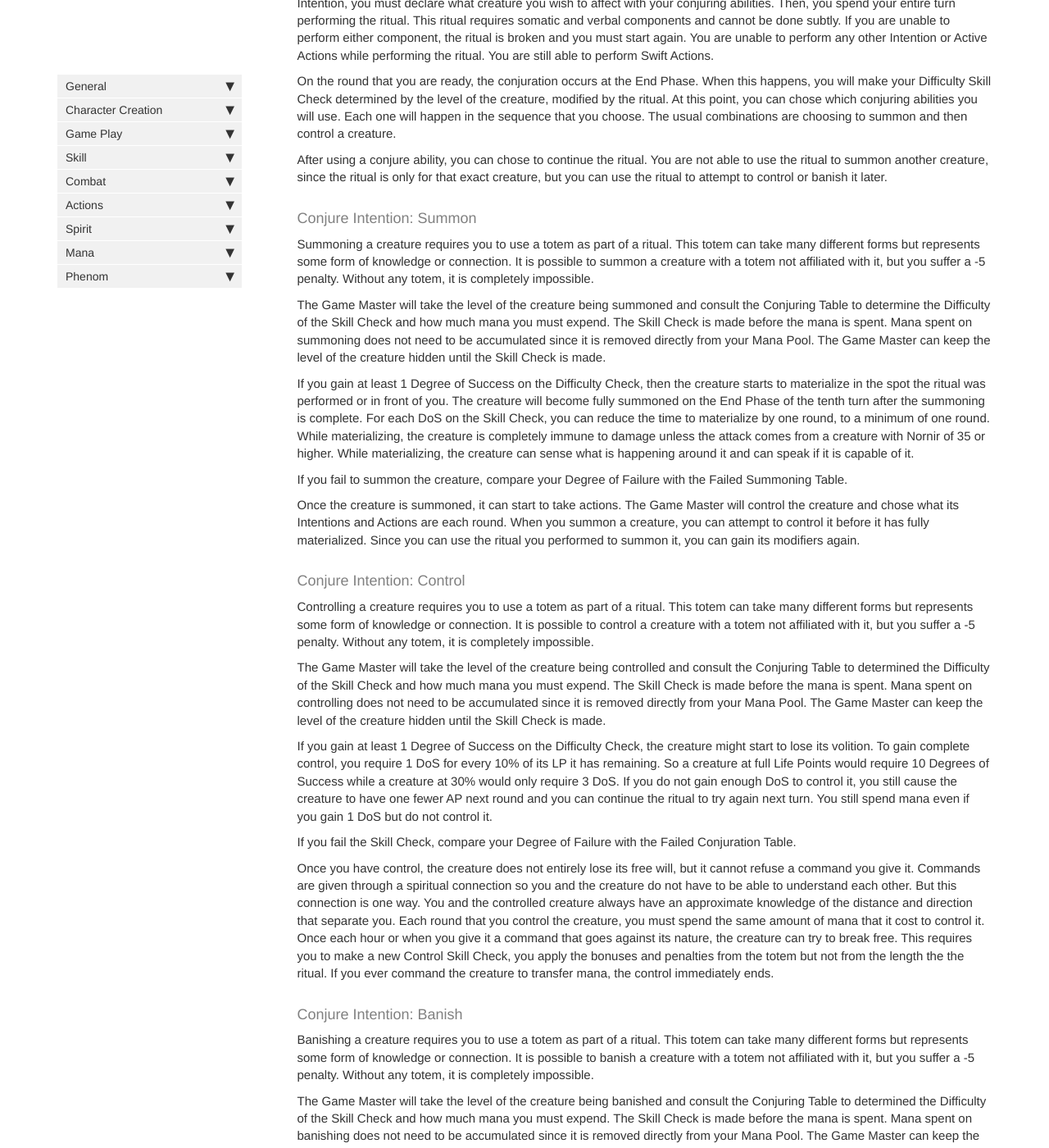
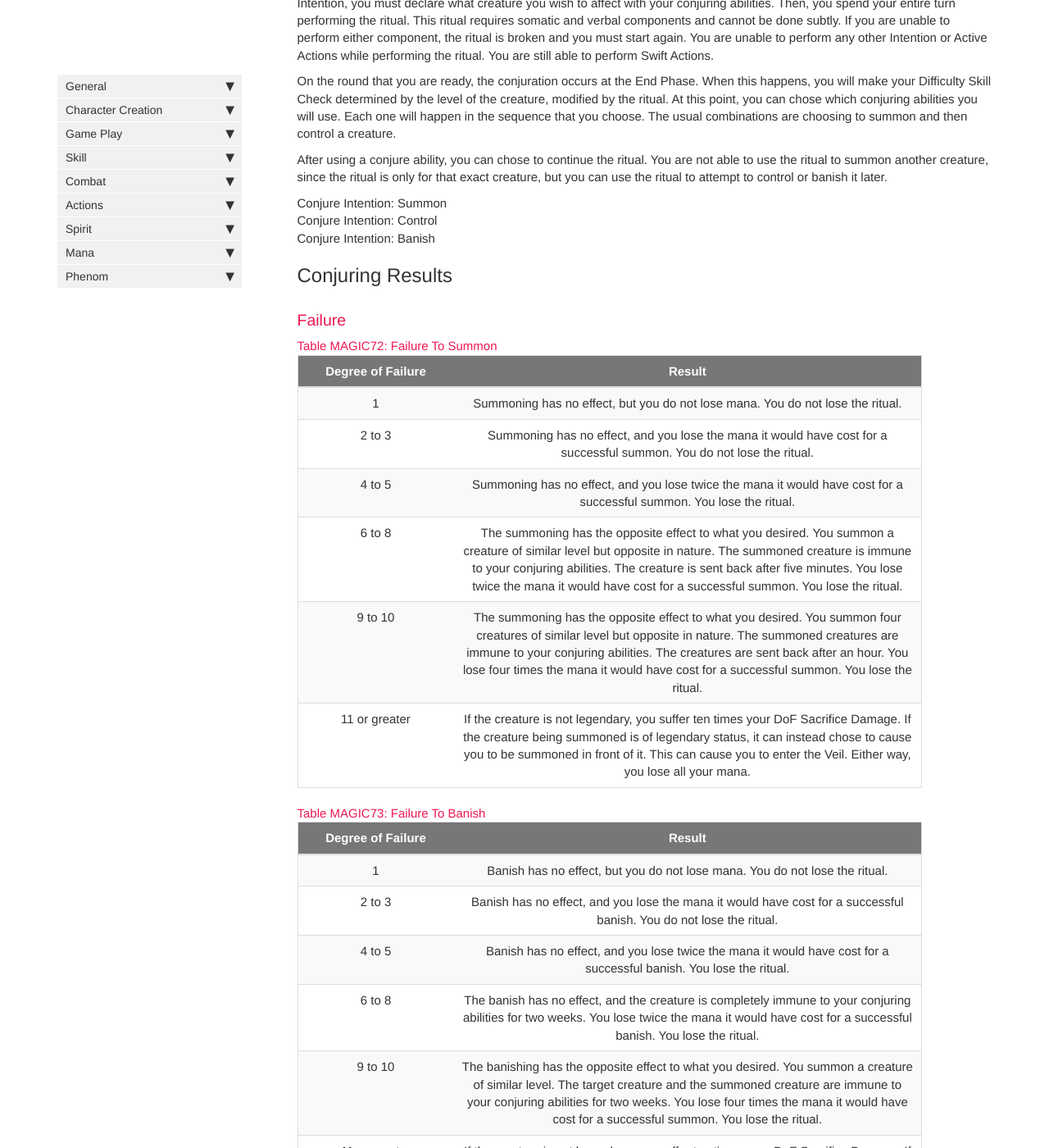
Before and after one commit to kaiser-rpg/KaiserRPG.github.io, a Jekyll site: the page built from pages/rule/mana/conjure/conjure.md, in a window 1280 px wide and 1400 px high, scrolled down 640 px. Shown: the whole window at 82% size. Built offline with Jekyll 4.4.1, drawn with Linux system fonts in a browser that asks for light colours; nearby versions of some CDN libraries; comment, search, counter and statistics services are not loaded; some of the changed text lies outside the part shown.

Commit message:
folding test

```diff
--- /dev/null
+++ b/_includes/intention/conjure-banish-f.md
@@ -0,0 +1,4 @@
+<details>
+  <summary>Conjure Intention: Banish</summary>
+  {% include intention/conjure-banish.md %}
+</details>
--- /dev/null
+++ b/_includes/intention/conjure-control-f.md
@@ -0,0 +1,4 @@
+<details>
+  <summary>Conjure Intention: Control</summary>
+  {% include intention/conjure-control.md %}
+</details>
--- /dev/null
+++ b/_includes/intention/conjure-summon-f.md
@@ -0,0 +1,4 @@
+<details>
+  <summary>Conjure Intention: Summon</summary>
+  {% include intention/conjure-summon.md %}
+</details>
--- a/_includes/intention/conjure.md
+++ b/_includes/intention/conjure.md
@@ -8,8 +8,8 @@ On the round that you are ready, the conjuration occurs at the End Phase. When t
 After using a conjure ability, you can chose to continue the ritual. You are not able to use the ritual to summon another creature, since the ritual is only for that exact creature, but you can use the ritual to attempt to control or banish it later.
 
 
-{% include intention/conjure-summon.md %}
+{% include intention/conjure-summon-f.md %}
 
-{% include intention/conjure-control.md %}
+{% include intention/conjure-control-f.md %}
 
-{% include intention/conjure-banish.md %}
+{% include intention/conjure-banish-f.md %}
```
Also changed, not shown: _includes/intention/stance.md (+5 -0 lines).
